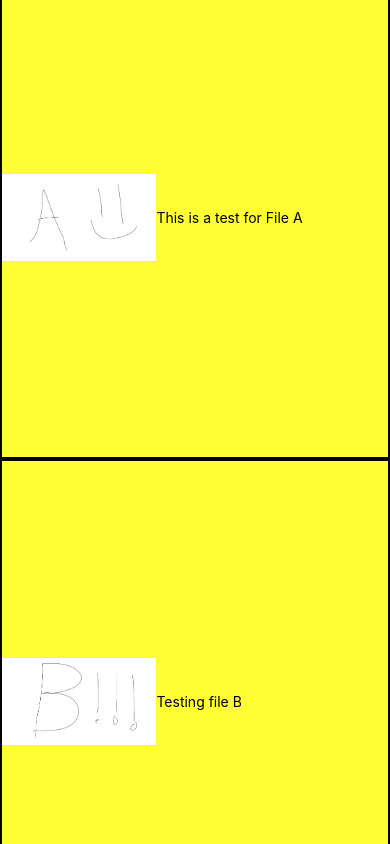
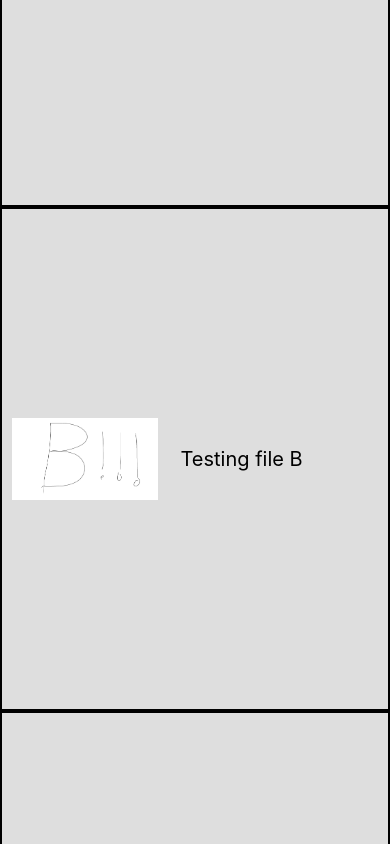
Before and after one commit to RodneyMorgan97/pi-totem-app, a React Native app: screen / in a window 390 px wide. Shown: the top 844 px of the page. Built offline with nearby package versions, Linux system fonts and the light colour scheme.

Commit message:
add styling to components and add another example

```diff
--- a/App.tsx
+++ b/App.tsx
@@ -1,15 +1,8 @@
 import { StatusBar } from "expo-status-bar";
-import {
-  StyleSheet,
-  Text,
-  View,
-  FlatList,
-  ListRenderItemInfo,
-} from "react-native";
+import { StyleSheet, Text, View } from "react-native";
 import ConnectToBluetoothText from "./components/ConnectToBluetoothText/ConnectToBluetoothText";
-import SelectableCard from "./components/ConnectToBluetoothText/SelectableCard/SelectableCard";
-import cardData from "./data/index";
-import SelectableCardData from "./interfaces/SelectableCardData";
+import SelectableCardList from "./components/SelectableCardList";
+
 export default function App() {
   const skipBluetooth = true;
 
@@ -21,14 +14,7 @@ export default function App() {
         </View>
 
         <View style={{ flex: 16 }}>
-          <FlatList
-            data={cardData}
-            renderItem={({ item }: ListRenderItemInfo<SelectableCardData>) => (
-              <SelectableCard data={item} />
-            )}
-            keyExtractor={(item) => item.id}
-            style={styles.scrollableCards}
-          />
+          <SelectableCardList />
         </View>
       </View>
     );
@@ -76,7 +62,4 @@ const styles = StyleSheet.create({
     color: "#fff",
     fontSize: 30,
   },
-  scrollableCards: {
-    backgroundColor: "#fff",
-  },
 });
--- a/components/ConnectToBluetoothText/SelectableCard/SelectableCard.tsx
+++ /dev/null
@@ -1,39 +0,0 @@
-import { StyleSheet, Text, View, Image } from "react-native";
-import SelectableCardData from "../../../interfaces/SelectableCardData";
-import { Dimensions } from "react-native";
-
-interface Props {
-  data: SelectableCardData;
-}
-export default function SelectableCard(props: Props) {
-  return (
-    <View style={styles.cardContainer}>
-      <Image
-        source={props.data.imagePath}
-        style={styles.imageStyle}
-        resizeMode="contain"
-      />
-      <Text>{props.data.cardTitle}</Text>
-    </View>
-  );
-}
-
-const styles = StyleSheet.create({
-  cardContainer: {
-    flex: 1,
-    flexDirection: "row",
-    width: Dimensions.get("window").width,
-    backgroundColor: "#ff3",
-    height: "20%",
-    alignItems: "center",
-    // justifyContent: "center",
-    borderColor: "#000",
-    borderWidth: 2,
-  },
-  imageStyle: {
-    width: "40%",
-    height: undefined,
-    aspectRatio: 1,
-    resizeMode: "contain",
-  },
-});
--- /dev/null
+++ b/components/ConnectToBluetoothText/SelectableCard/index.tsx
@@ -0,0 +1,55 @@
+import { StyleSheet, Text, View, Image, TouchableOpacity } from "react-native";
+import SelectableCardData from "../../../interfaces/SelectableCardData";
+
+interface Props {
+  data: SelectableCardData;
+  setSelected: (id: string) => void;
+  isSelected: boolean;
+}
+
+export default function SelectableCard(props: Props) {
+  const styles = StyleSheet.create({
+    cardContainer: {
+      flex: 1,
+      padding: 10,
+      flexDirection: "row",
+      width: `100%`,
+      backgroundColor: props.isSelected ? "#F5F5F5" : "#DEDEDE",
+      height: "20%",
+      alignItems: "center",
+      borderColor: "#000",
+      borderWidth: 2,
+      flexWrap: "wrap",
+    },
+    imageStyle: {
+      width: "40%",
+      height: undefined,
+      aspectRatio: 1,
+      resizeMode: "contain",
+      marginRight: 10,
+    },
+    title: {
+      width: `40%`,
+      fontSize: 20,
+      textAlign: "center",
+    },
+  });
+
+  return (
+    <TouchableOpacity
+      style={styles.cardContainer}
+      onPress={() => {
+        props.setSelected(props.data.id);
+      }}
+    >
+      <Image
+        source={props.data.imagePath}
+        style={styles.imageStyle}
+        resizeMode="contain"
+      />
+      <Text style={styles.title} textBreakStrategy="simple">
+        {props.data.cardTitle}
+      </Text>
+    </TouchableOpacity>
+  );
+}
--- /dev/null
+++ b/components/SelectableCardList/index.tsx
@@ -0,0 +1,25 @@
+import { useState } from "react";
+import { StyleSheet, FlatList, ListRenderItemInfo } from "react-native";
+
+import SelectableCard from "../../components/ConnectToBluetoothText/SelectableCard";
+import cardData from "../../data/index";
+import SelectableCardData from "../../interfaces/SelectableCardData";
+
+export default function SelectableCardList() {
+  // only one card can be selected at a time, so this keeps track of the ID of the last selected card
+  const [selectedCardID, setSelectedCardID] = useState<string | undefined>();
+
+  return (
+    <FlatList
+      data={cardData}
+      renderItem={({ item }: ListRenderItemInfo<SelectableCardData>) => (
+        <SelectableCard
+          data={item}
+          setSelected={setSelectedCardID}
+          isSelected={item.id === selectedCardID}
+        />
+      )}
+      keyExtractor={(item) => item.id}
+    />
+  );
+}
--- a/data/index.ts
+++ b/data/index.ts
@@ -11,5 +11,11 @@ const data: SelectableCardData[] = [
     cardTitle: "Testing file B",
     id: "1",
   },
+  {
+    imagePath: require("./C_sm.png"),
+    cardTitle:
+      "Actually a pretty long description is being used here for File C",
+    id: "2",
+  },
 ];
 export default data;
--- a/interfaces/SelectableCardData.ts
+++ b/interfaces/SelectableCardData.ts
@@ -1,5 +1,7 @@
+import { ImageSourcePropType } from "react-native";
+
 export default interface SelectableCardData {
-  imagePath: string;
+  imagePath: ImageSourcePropType;
   cardTitle: string;
-  selected: boolean;
+  id: string;
 }
```
Also changed, not shown: data/C.png (added), data/C_sm.png (added).
